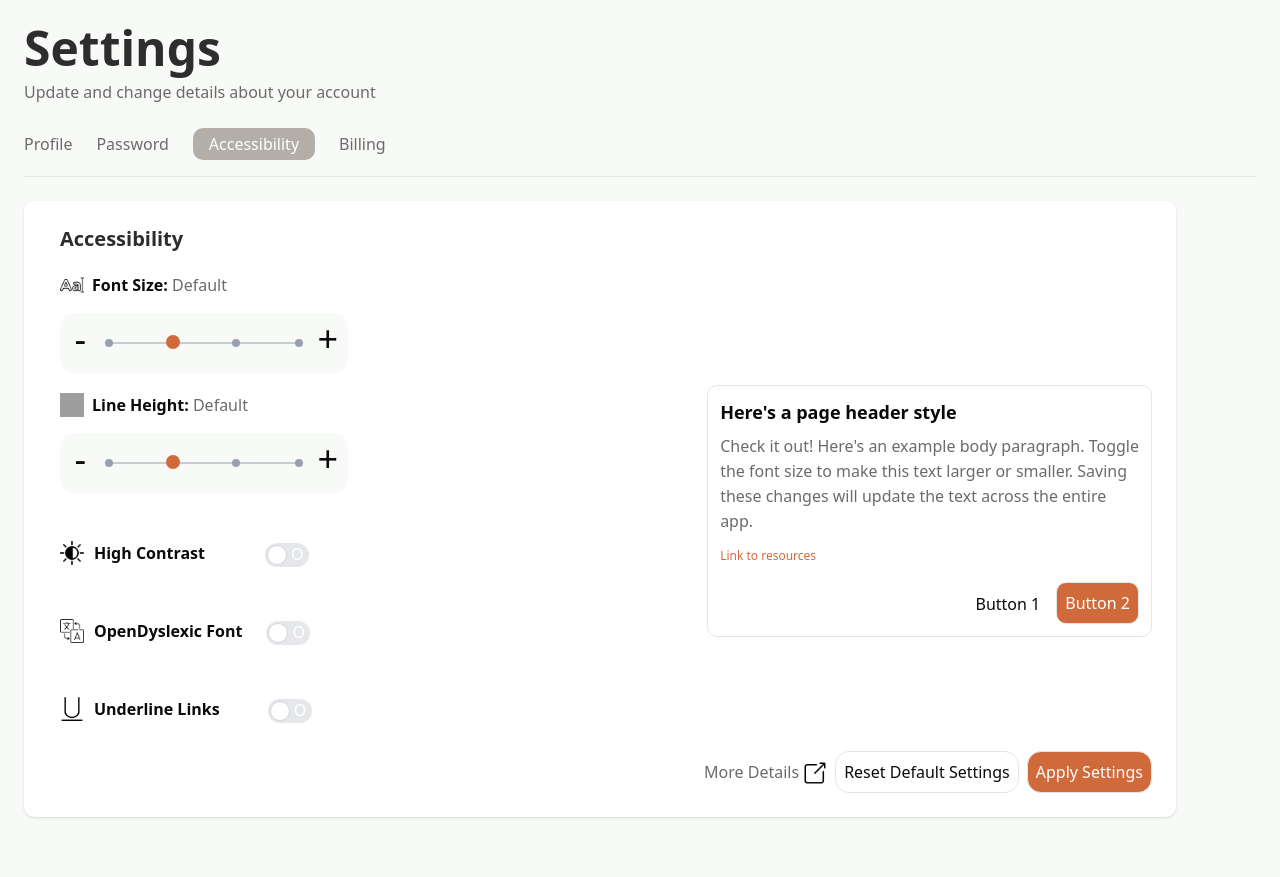
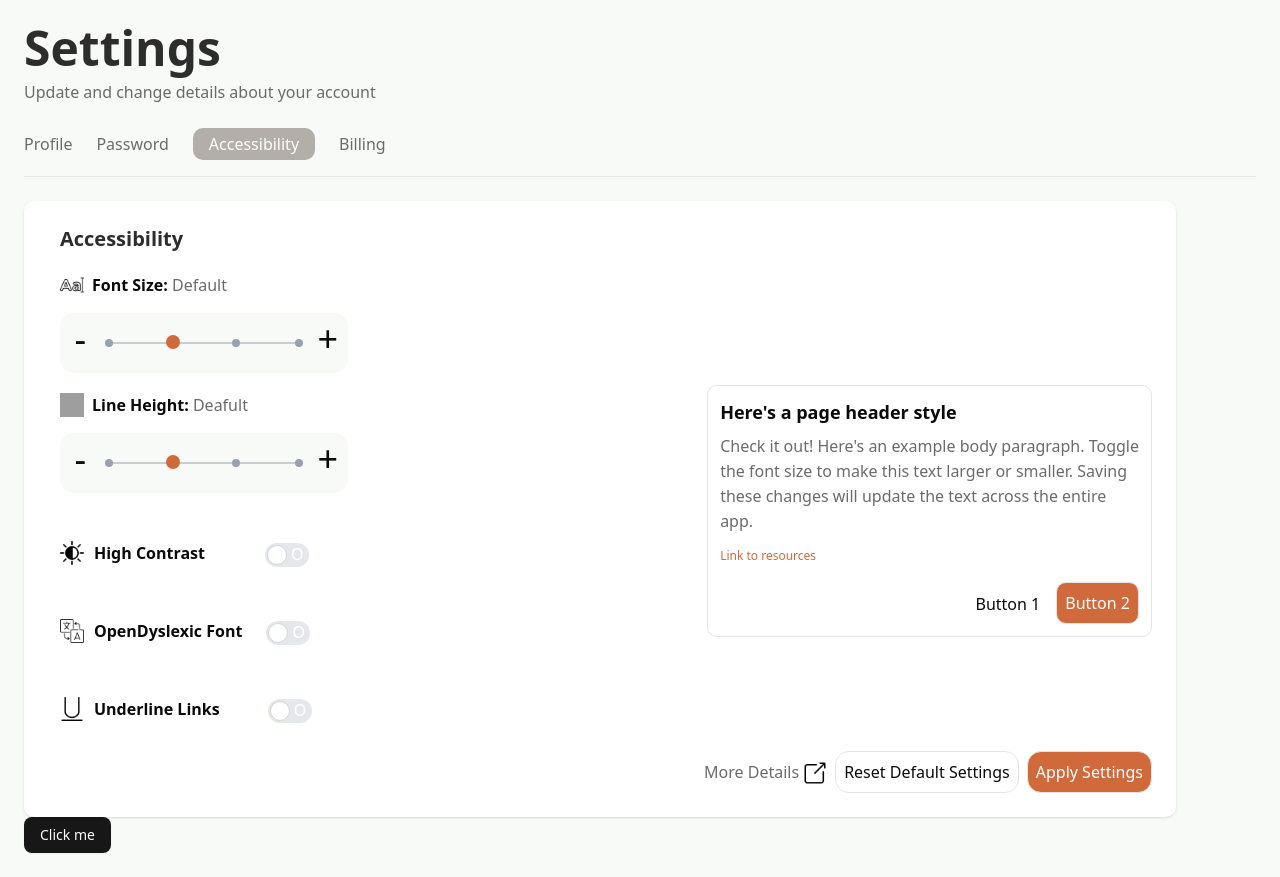
Before and after one commit to Genstark/Accessbility_Tab, a Nuxt app: page / in a window 1280 px wide. Before the commit the page ends 841 px from the top, so only its background shows below. Built offline with nearby package versions, Linux system fonts and the light colour scheme; grey boxes are pictures that could not be loaded.

Commit message:
add shadcn ui framework

```diff
--- a/assets/css/main.css
+++ b/assets/css/main.css
@@ -24,6 +24,8 @@
     cursor: pointer;
     position: relative;
 }
+
+@custom-variant dark (&:is(.dark *));
 
 :root {
   --background: oklch(1 0 0);
@@ -139,7 +141,6 @@
   * {
     @apply border-border outline-ring/50;
   }
-
   body {
     @apply bg-background text-foreground;
   }
--- /dev/null
+++ b/components/ui/button/Button.vue
@@ -0,0 +1,27 @@
+<script setup lang="ts">
+import type { HTMLAttributes } from 'vue'
+import { cn } from '@/lib/utils'
+import { Primitive, type PrimitiveProps } from 'reka-ui'
+import { type ButtonVariants, buttonVariants } from '.'
+
+interface Props extends PrimitiveProps {
+  variant?: ButtonVariants['variant']
+  size?: ButtonVariants['size']
+  class?: HTMLAttributes['class']
+}
+
+const props = withDefaults(defineProps<Props>(), {
+  as: 'button',
+})
+</script>
+
+<template>
+  <Primitive
+    data-slot="button"
+    :as="as"
+    :as-child="asChild"
+    :class="cn(buttonVariants({ variant, size }), props.class)"
+  >
+    <slot />
+  </Primitive>
+</template>
--- /dev/null
+++ b/components/ui/button/index.ts
@@ -0,0 +1,36 @@
+import { cva, type VariantProps } from 'class-variance-authority'
+
+export { default as Button } from './Button.vue'
+
+export const buttonVariants = cva(
+  'inline-flex items-center justify-center gap-2 whitespace-nowrap rounded-md text-sm font-medium transition-all disabled:pointer-events-none disabled:opacity-50 [&_svg]:pointer-events-none [&_svg:not([class*=\'size-\'])]:size-4 shrink-0 [&_svg]:shrink-0 outline-none focus-visible:border-ring focus-visible:ring-ring/50 focus-visible:ring-[3px] aria-invalid:ring-destructive/20 dark:aria-invalid:ring-destructive/40 aria-invalid:border-destructive',
+  {
+    variants: {
+      variant: {
+        default:
+          'bg-primary text-primary-foreground shadow-xs hover:bg-primary/90',
+        destructive:
+          'bg-destructive text-white shadow-xs hover:bg-destructive/90 focus-visible:ring-destructive/20 dark:focus-visible:ring-destructive/40 dark:bg-destructive/60',
+        outline:
+          'border bg-background shadow-xs hover:bg-accent hover:text-accent-foreground dark:bg-input/30 dark:border-input dark:hover:bg-input/50',
+        secondary:
+          'bg-secondary text-secondary-foreground shadow-xs hover:bg-secondary/80',
+        ghost:
+          'hover:bg-accent hover:text-accent-foreground dark:hover:bg-accent/50',
+        link: 'text-primary underline-offset-4 hover:underline',
+      },
+      size: {
+        default: 'h-9 px-4 py-2 has-[>svg]:px-3',
+        sm: 'h-8 rounded-md gap-1.5 px-3 has-[>svg]:px-2.5',
+        lg: 'h-10 rounded-md px-6 has-[>svg]:px-4',
+        icon: 'size-9',
+      },
+    },
+    defaultVariants: {
+      variant: 'default',
+      size: 'default',
+    },
+  },
+)
+
+export type ButtonVariants = VariantProps<typeof buttonVariants>
--- /dev/null
+++ b/lib/utils.ts
@@ -0,0 +1,6 @@
+import { type ClassValue, clsx } from 'clsx'
+import { twMerge } from 'tailwind-merge'
+
+export function cn(...inputs: ClassValue[]) {
+  return twMerge(clsx(inputs))
+}
--- a/nuxt.config.ts
+++ b/nuxt.config.ts
@@ -5,9 +5,23 @@
   compatibilityDate: '2024-11-01',
   devtools: { enabled: true },
   css: ['~/assets/css/main.css'],
+
   vite: {
     plugins: [
       tailwindcss(),
     ],
   },
+
+  modules: ['shadcn-nuxt'],
+  shadcn: {
+    /**
+     * Prefix for all the imported component
+     */
+    prefix: '',
+    /**
+     * Directory that the component lives in.
+     * @default "./components/ui"
+     */
+    componentDir: './components/ui'
+  }
 })
--- a/package.json
+++ b/package.json
@@ -10,11 +10,14 @@
     "postinstall": "nuxt prepare"
   },
   "dependencies": {
+    "@radix-ui/react-slot": "^1.1.2",
     "@tailwindcss/vite": "^4.0.14",
     "class-variance-authority": "^0.7.1",
     "clsx": "^2.1.1",
-    "lucide-react": "^0.487.0",
+    "lucide-vue-next": "^0.487.0",
     "nuxt": "^3.16.0",
+    "reka-ui": "^2.2.0",
+    "shadcn-nuxt": "^2.0.0",
     "tailwind-merge": "^3.2.0",
     "tailwindcss": "^4.0.14",
     "tw-animate-css": "^1.2.5",
--- a/pages/index.vue
+++ b/pages/index.vue
@@ -4,6 +4,7 @@
 import contrastThem from '../public/brightness.png';
 import dyslexicFont from '../public/translation.png';
 import underline from '../public/underline.png';
+import json from '../public/config.json';
 import { ref } from 'vue';
 
 const selectedFontSize = ref(2);
@@ -84,7 +85,7 @@
                 ariaLabelDecreaseButton="decrease button"
                 ariaLabelIncreaseButton="increase button"
                 @updateValue="fontupdate"
-                :currnetSize="font[selectedFontSize-1].textSize"
+                :currnetSize="json.fontSize[selectedFontSize-1].text"
             />
 
             <Slider
@@ -94,7 +95,7 @@
                 ariaLabelDecreaseButton="decrease button"
                 ariaLabelIncreaseButton="increase button"
                 @updateValue="lineudpate"
-                :currnetSize="linespace[selectedLineSpacing-1].lineSpace"
+                :currnetSize="json.lineHeight[selectedLineSpacing-1].text"
             />
 
             <Switch
@@ -155,5 +156,6 @@
                 </div>
             </div>
         </div>
+        <Button>Click me</Button>
     </div>
 </template>
--- a/public/config.json
+++ b/public/config.json
@@ -1,38 +1,38 @@
 {
-    "fontSize": {
-        "1": {
-            "textSize": "Small",
-            "fontSize": "text-sm"
+    "fontSize": [
+        {
+            "text": "Small",
+            "class": "text-sm"
         },
-        "2": {
-            "textSize": "Default",
-            "fontSize": "text-base"
+        {
+            "text": "Default",
+            "class": "text-base"
         },
-        "3": {
-            "textSize": "Large",
-            "fontSize": "text-lg"
+        {
+            "text": "Large",
+            "class": "text-lg"
         },
-        "4": {
-            "textSize": "Extra Large",
-            "fontSize": "text-xl"
+        {
+            "text": "Extra Large",
+            "class": "text-xl"
         }
-    },
-    "lineHeight": {
-        "1": {
-            "lineSpace": "Small",
-            "lineHeight": "leading-[20px]"
+    ],
+    "lineHeight": [
+        {
+            "text": "Small",
+            "class": "leading-[20px]"
         },
-        "2": {
-            "lineSpace": "Deafult",
-            "lineHeight": "leading-[25px]"
+        {
+            "text": "Deafult",
+            "class": "leading-[25px]"
         },
-        "3": {
-            "lineSpace": "Double",
-            "lineHeight": "leading-[30px]"
+        {
+            "text": "Double",
+            "class": "leading-[30px]"
         },
-        "4": {
-            "lineSpace": "Extra Double",
-            "lineHeight": "leading-[35px]"
+        {
+            "text": "Extra Double",
+            "class": "leading-[35px]"
         }
-    }
+    ]
 }
```
Also changed, not shown: tsconfig.json (+1 -9 lines), components.json (added), 1 other file (tests, documents, lock files or other folders). Lines whose indentation alone changed are shown as unchanged.
